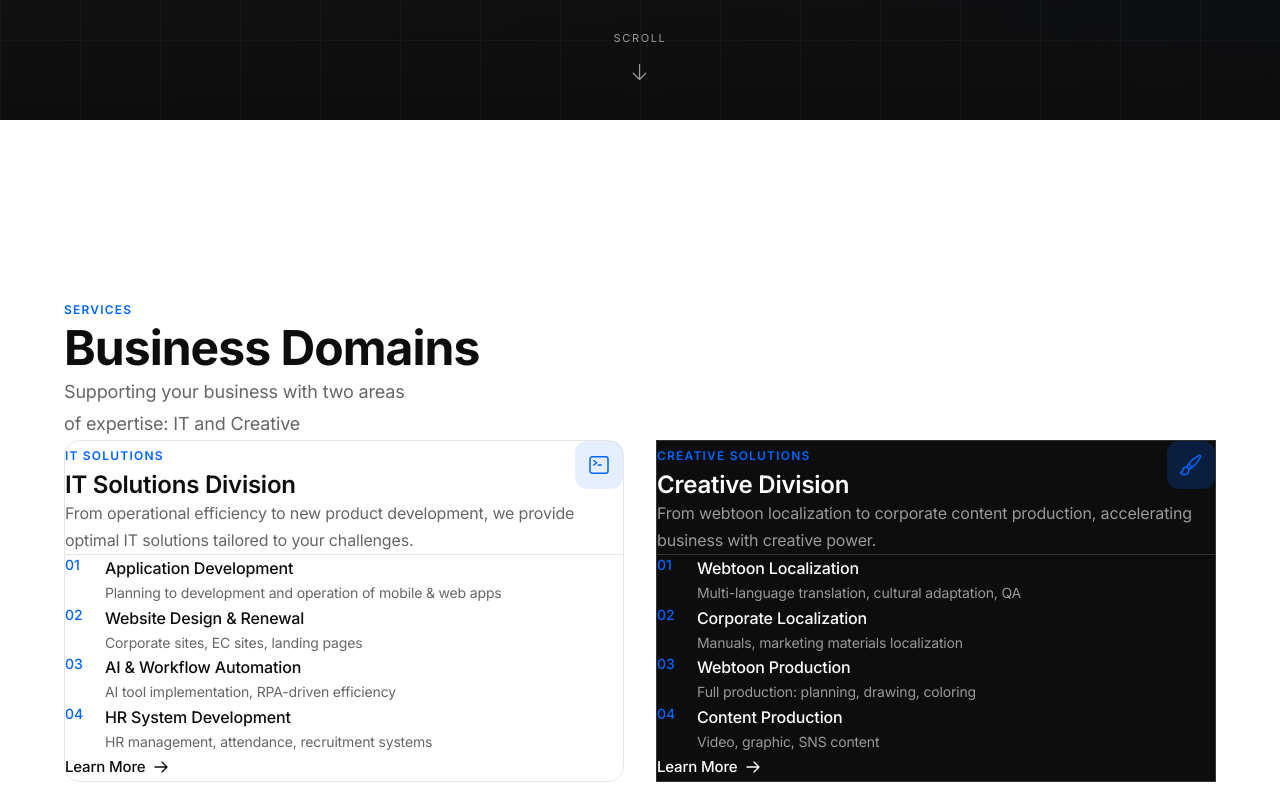
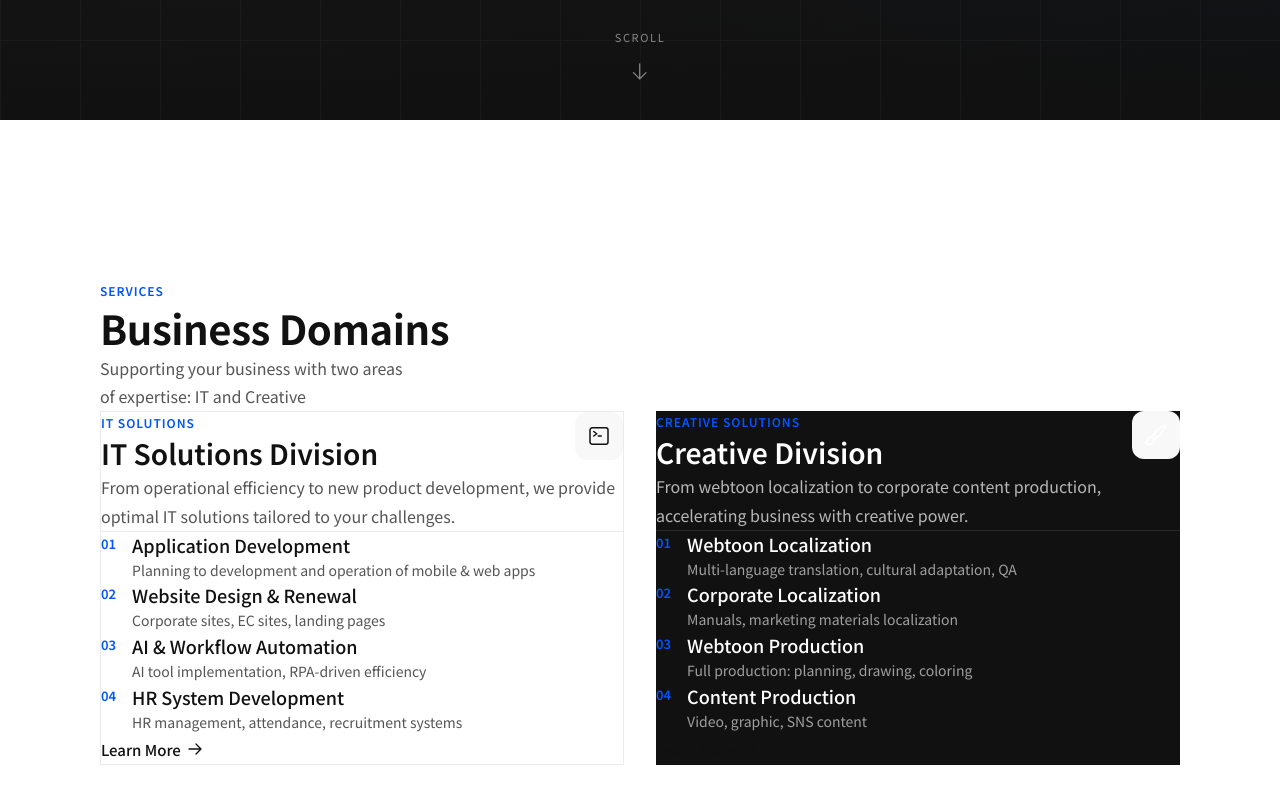
Before and after one commit to Kimschool/weavus, a Next.js app: page /en in a window 1280 px wide. Shown: the part 680-1480 px from the top of the page. Built offline with nearby package versions, Linux system fonts and the light colour scheme.

Commit message:
fix: redesign card styles for consistency
Unify card styles and layout to match Fenrir design.

Co-authored-by: Kimschool SVN <38774641+Kimschool@users.noreply.github.com>

```diff
--- a/src/app/globals.css
+++ b/src/app/globals.css
@@ -1,27 +1,23 @@
 @import "tailwindcss";
 
 @theme inline {
-  /* Fenrir-inspired Premium Design System */
+  /* Fenrir-style Premium Design System */
   --color-bg: #FFFFFF;
-  --color-bg-soft: #FAFAFA;
-  --color-bg-muted: #F5F5F5;
-  --color-bg-dark: #0D0D0D;
+  --color-bg-soft: #F8F8F8;
+  --color-bg-muted: #F0F0F0;
+  --color-bg-dark: #111111;
   --color-bg-dark-soft: #1A1A1A;
-  --color-bg-card: #FFFFFF;
 
-  --color-text: #0D0D0D;
-  --color-text-secondary: #666666;
-  --color-text-muted: #999999;
+  --color-text: #111111;
+  --color-text-secondary: #555555;
+  --color-text-muted: #888888;
   --color-text-inverse: #FFFFFF;
 
-  --color-accent: #0D0D0D;
-  --color-accent-hover: #333333;
-  --color-primary: #0066FF;
-  --color-primary-soft: #E6F0FF;
-  --color-border: #E5E5E5;
-  --color-border-dark: #333333;
+  --color-primary: #0055FF;
+  --color-border: #EBEBEB;
+  --color-border-hover: #CCCCCC;
 
-  --font-sans: var(--font-inter), var(--font-noto-sans-jp), system-ui, sans-serif;
+  --font-sans: var(--font-noto-sans-jp), var(--font-inter), system-ui, sans-serif;
 }
 
 * {
@@ -32,7 +28,6 @@
 
 html {
   scroll-behavior: smooth;
-  font-size: 16px;
 }
 
 body {
@@ -40,8 +35,7 @@ body {
   color: var(--color-text);
   -webkit-font-smoothing: antialiased;
   -moz-osx-font-smoothing: grayscale;
-  letter-spacing: -0.01em;
-  line-height: 1.7;
+  line-height: 1.8;
 }
 
 ::selection {
@@ -49,203 +43,205 @@ body {
   color: var(--color-text-inverse);
 }
 
-::-webkit-scrollbar {
-  width: 8px;
-}
-
-::-webkit-scrollbar-track {
-  background: var(--color-bg-soft);
-}
-
-::-webkit-scrollbar-thumb {
-  background: var(--color-border);
-  border-radius: 4px;
-}
-
-::-webkit-scrollbar-thumb:hover {
-  background: var(--color-text-muted);
-}
-
-/* Section spacing */
-.section-padding {
-  padding: 100px 0;
+/* Section */
+.section {
+  padding: 80px 0;
 }
 
 @media (min-width: 768px) {
-  .section-padding {
-    padding: 140px 0;
+  .section {
+    padding: 120px 0;
   }
 }
 
 @media (min-width: 1024px) {
-  .section-padding {
-    padding: 180px 0;
+  .section {
+    padding: 160px 0;
   }
 }
 
-/* Premium typography */
-.heading-xl {
-  font-size: clamp(2.5rem, 6vw, 4.5rem);
-  font-weight: 700;
-  line-height: 1.1;
-  letter-spacing: -0.03em;
+/* Container */
+.container {
+  max-width: 1200px;
+  margin: 0 auto;
+  padding: 0 20px;
 }
 
-.heading-lg {
-  font-size: clamp(2rem, 4vw, 3rem);
-  font-weight: 700;
-  line-height: 1.15;
-  letter-spacing: -0.02em;
+@media (min-width: 768px) {
+  .container {
+    padding: 0 40px;
+  }
 }
 
-.heading-md {
-  font-size: clamp(1.5rem, 3vw, 2rem);
-  font-weight: 600;
+@media (min-width: 1200px) {
+  .container {
+    padding: 0 60px;
+  }
+}
+
+/* Typography */
+.text-display {
+  font-size: 48px;
+  font-weight: 700;
   line-height: 1.2;
   letter-spacing: -0.02em;
 }
 
-.heading-sm {
-  font-size: clamp(1.125rem, 2vw, 1.5rem);
-  font-weight: 600;
+@media (min-width: 768px) {
+  .text-display {
+    font-size: 64px;
+  }
+}
+
+@media (min-width: 1024px) {
+  .text-display {
+    font-size: 80px;
+  }
+}
+
+.text-heading {
+  font-size: 32px;
+  font-weight: 700;
   line-height: 1.3;
   letter-spacing: -0.01em;
 }
 
-.body-lg {
-  font-size: 1.125rem;
+@media (min-width: 768px) {
+  .text-heading {
+    font-size: 40px;
+  }
+}
+
+.text-title {
+  font-size: 24px;
+  font-weight: 600;
+  line-height: 1.4;
+}
+
+@media (min-width: 768px) {
+  .text-title {
+    font-size: 28px;
+  }
+}
+
+.text-subtitle {
+  font-size: 18px;
+  font-weight: 500;
+  line-height: 1.5;
+}
+
+.text-body {
+  font-size: 16px;
   line-height: 1.8;
 }
 
-.body-md {
-  font-size: 1rem;
+.text-small {
+  font-size: 14px;
   line-height: 1.7;
 }
 
-.body-sm {
-  font-size: 0.875rem;
-  line-height: 1.6;
-}
-
-.label {
-  font-size: 0.75rem;
+.text-caption {
+  font-size: 12px;
   font-weight: 600;
-  letter-spacing: 0.1em;
+  letter-spacing: 0.08em;
   text-transform: uppercase;
 }
 
-/* Card styles */
+/* Buttons */
+.btn {
+  display: inline-flex;
+  align-items: center;
+  gap: 8px;
+  font-size: 15px;
+  font-weight: 500;
+  transition: all 0.25s ease;
+  cursor: pointer;
+}
+
+.btn-primary {
+  padding: 14px 28px;
+  background: var(--color-text);
+  color: var(--color-text-inverse);
+  border-radius: 6px;
+}
+
+.btn-primary:hover {
+  background: var(--color-text-secondary);
+}
+
+.btn-outline {
+  padding: 14px 28px;
+  background: transparent;
+  color: var(--color-text);
+  border: 1px solid var(--color-border);
+  border-radius: 6px;
+}
+
+.btn-outline:hover {
+  border-color: var(--color-text);
+}
+
+.btn-link {
+  padding: 0;
+  background: none;
+  color: var(--color-text);
+}
+
+.btn-link:hover {
+  color: var(--color-primary);
+}
+
+/* Cards - Fenrir style */
 .card {
-  background: var(--color-bg-card);
+  background: var(--color-bg);
   border: 1px solid var(--color-border);
-  border-radius: 16px;
-  transition: all 0.4s cubic-bezier(0.16, 1, 0.3, 1);
+  border-radius: 0;
+  transition: all 0.3s ease;
 }
 
 .card:hover {
-  border-color: var(--color-text-muted);
-  box-shadow: 0 20px 40px rgba(0, 0, 0, 0.08);
-  transform: translateY(-4px);
+  border-color: var(--color-border-hover);
+}
+
+.card-elevated {
+  background: var(--color-bg);
+  box-shadow: 0 2px 20px rgba(0, 0, 0, 0.06);
+  border-radius: 0;
+  transition: all 0.3s ease;
+}
+
+.card-elevated:hover {
+  box-shadow: 0 8px 40px rgba(0, 0, 0, 0.1);
+  transform: translateY(-2px);
 }
 
 .card-dark {
   background: var(--color-bg-dark);
-  border: 1px solid var(--color-border-dark);
   color: var(--color-text-inverse);
+  border-radius: 0;
 }
 
-.card-dark:hover {
-  border-color: var(--color-text-muted);
-  box-shadow: 0 20px 40px rgba(0, 0, 0, 0.3);
-}
-
-/* Button styles */
-.btn-primary {
-  display: inline-flex;
-  align-items: center;
-  justify-content: center;
-  gap: 8px;
-  padding: 16px 32px;
-  background: var(--color-accent);
-  color: var(--color-text-inverse);
-  font-size: 0.9375rem;
-  font-weight: 500;
-  border-radius: 100px;
-  transition: all 0.3s cubic-bezier(0.16, 1, 0.3, 1);
-  cursor: pointer;
-  border: none;
-}
-
-.btn-primary:hover {
-  background: var(--color-accent-hover);
-  transform: translateY(-2px);
-  box-shadow: 0 10px 30px rgba(0, 0, 0, 0.15);
-}
-
-.btn-secondary {
-  display: inline-flex;
-  align-items: center;
-  justify-content: center;
-  gap: 8px;
-  padding: 16px 32px;
-  background: transparent;
-  color: var(--color-text);
-  font-size: 0.9375rem;
-  font-weight: 500;
-  border: 1px solid var(--color-border);
-  border-radius: 100px;
-  transition: all 0.3s cubic-bezier(0.16, 1, 0.3, 1);
-  cursor: pointer;
-}
-
-.btn-secondary:hover {
-  border-color: var(--color-text);
-  background: var(--color-bg-soft);
-}
-
-/* Link styles */
+/* Links */
 .link-arrow {
   display: inline-flex;
   align-items: center;
-  gap: 8px;
+  gap: 6px;
+  font-size: 15px;
   font-weight: 500;
-  transition: gap 0.3s ease;
+  color: var(--color-text);
+  transition: all 0.2s ease;
+}
+
+.link-arrow svg {
+  transition: transform 0.2s ease;
 }
 
 .link-arrow:hover {
-  gap: 12px;
+  color: var(--color-primary);
 }
 
-/* Grid container */
-.container-lg {
-  max-width: 1400px;
-  margin: 0 auto;
-  padding: 0 24px;
-}
-
-@media (min-width: 768px) {
-  .container-lg {
-    padding: 0 48px;
-  }
-}
-
-@media (min-width: 1024px) {
-  .container-lg {
-    padding: 0 64px;
-  }
-}
-
-/* Animations */
-.fade-in {
-  opacity: 0;
-  transform: translateY(30px);
-  transition: opacity 0.8s cubic-bezier(0.16, 1, 0.3, 1),
-              transform 0.8s cubic-bezier(0.16, 1, 0.3, 1);
-}
-
-.fade-in.visible {
-  opacity: 1;
-  transform: translateY(0);
+.link-arrow:hover svg {
+  transform: translateX(4px);
 }
 
 /* Divider */
@@ -254,19 +250,72 @@ body {
   background: var(--color-border);
 }
 
-/* Tag/Badge */
-.tag {
-  display: inline-flex;
-  align-items: center;
-  padding: 6px 12px;
-  background: var(--color-bg-muted);
-  color: var(--color-text-secondary);
-  font-size: 0.75rem;
-  font-weight: 500;
-  border-radius: 100px;
+/* Number indicator */
+.num {
+  font-size: 13px;
+  font-weight: 600;
+  color: var(--color-primary);
+  font-feature-settings: "tnum";
 }
 
-.tag-dark {
-  background: var(--color-bg-dark-soft);
-  color: var(--color-text-inverse);
+/* Icon box */
+.icon-box {
+  width: 48px;
+  height: 48px;
+  display: flex;
+  align-items: center;
+  justify-content: center;
+  background: var(--color-bg-soft);
+  border-radius: 12px;
 }
+
+.icon-box svg {
+  width: 24px;
+  height: 24px;
+  color: var(--color-text);
+}
+
+/* Grid */
+.grid-2 {
+  display: grid;
+  grid-template-columns: 1fr;
+  gap: 24px;
+}
+
+@media (min-width: 768px) {
+  .grid-2 {
+    grid-template-columns: repeat(2, 1fr);
+    gap: 32px;
+  }
+}
+
+.grid-3 {
+  display: grid;
+  grid-template-columns: 1fr;
+  gap: 24px;
+}
+
+@media (min-width: 768px) {
+  .grid-3 {
+    grid-template-columns: repeat(2, 1fr);
+  }
+}
+
+@media (min-width: 1024px) {
+  .grid-3 {
+    grid-template-columns: repeat(3, 1fr);
+    gap: 32px;
+  }
+}
+
+/* Animations */
+.fade-up {
+  opacity: 0;
+  transform: translateY(20px);
+  transition: opacity 0.6s ease, transform 0.6s ease;
+}
+
+.fade-up.visible {
+  opacity: 1;
+  transform: translateY(0);
+}
--- a/src/components/sections/Services.tsx
+++ b/src/components/sections/Services.tsx
@@ -4,74 +4,71 @@ import { useTranslations } from "next-intl";
 import { Link } from "@/i18n/routing";
 import { motion } from "framer-motion";
 
-const itItems = ["service1", "service2", "service3", "service4"];
-const contentItems = ["service1", "service2", "service3", "service4"];
+const itServices = ["service1", "service2", "service3", "service4"];
+const contentServices = ["service1", "service2", "service3", "service4"];
 
 export default function Services() {
   const t = useTranslations("Services");
 
   return (
-    <section id="services" className="section-padding bg-bg">
-      <div className="container-lg">
-        {/* Section Header */}
+    <section id="services" className="section bg-bg">
+      <div className="container">
+        {/* Header */}
         <motion.div
-          initial={{ opacity: 0, y: 30 }}
+          initial={{ opacity: 0, y: 20 }}
           whileInView={{ opacity: 1, y: 0 }}
-          viewport={{ once: true, margin: "-100px" }}
-          transition={{ duration: 0.6 }}
-          className="mb-16 lg:mb-24"
+          viewport={{ once: true }}
+          transition={{ duration: 0.5 }}
+          className="mb-16 md:mb-24"
         >
-          <span className="label text-primary mb-4 block">{t("sectionLabel")}</span>
-          <h2 className="heading-lg mb-6">{t("title")}</h2>
-          <p className="body-lg text-text-secondary max-w-2xl whitespace-pre-line">
+          <p className="text-caption text-primary mb-4">{t("sectionLabel")}</p>
+          <h2 className="text-heading mb-6">{t("title")}</h2>
+          <p className="text-body text-text-secondary max-w-xl whitespace-pre-line">
             {t("subtitle")}
           </p>
         </motion.div>
 
-        {/* Services Grid */}
-        <div className="grid lg:grid-cols-2 gap-8">
+        {/* Cards */}
+        <div className="grid-2">
           {/* IT Solutions */}
           <motion.div
-            initial={{ opacity: 0, y: 40 }}
+            initial={{ opacity: 0, y: 30 }}
             whileInView={{ opacity: 1, y: 0 }}
-            viewport={{ once: true, margin: "-100px" }}
-            transition={{ duration: 0.6, delay: 0.1 }}
+            viewport={{ once: true }}
+            transition={{ duration: 0.5, delay: 0.1 }}
           >
-            <div className="card h-full p-8 lg:p-10 flex flex-col">
-              <div className="flex items-start justify-between gap-4 mb-6">
+            <div className="card h-full">
+              <div className="p-8 md:p-10 border-b border-border">
+                <div className="flex items-start justify-between mb-6">
                   <div>
-                  <span className="label text-primary">{t("it.title")}</span>
-                  <h3 className="heading-sm mt-2">{t("it.subtitle")}</h3>
+                    <p className="text-caption text-primary mb-3">{t("it.title")}</p>
+                    <h3 className="text-title">{t("it.subtitle")}</h3>
                   </div>
-                <div className="w-12 h-12 rounded-xl bg-primary/10 flex items-center justify-center flex-shrink-0">
-                  <svg className="w-6 h-6 text-primary" fill="none" viewBox="0 0 24 24" strokeWidth={1.5} stroke="currentColor">
+                  <div className="icon-box">
+                    <svg fill="none" viewBox="0 0 24 24" strokeWidth={1.5} stroke="currentColor">
                       <path strokeLinecap="round" strokeLinejoin="round" d="M6.75 7.5l3 2.25-3 2.25m4.5 0h3m-9 8.25h13.5A2.25 2.25 0 0021 18V6a2.25 2.25 0 00-2.25-2.25H5.25A2.25 2.25 0 003 6v12a2.25 2.25 0 002.25 2.25z" />
                     </svg>
                   </div>
                 </div>
-
-              <p className="body-md text-text-secondary mb-8">{t("it.description")}</p>
-
-              <div className="divider mb-8" />
-
-              <div className="space-y-6 flex-1">
-                {itItems.map((key, i) => (
-                  <div key={i} className="flex gap-4">
-                    <span className="text-primary font-medium text-sm w-6 flex-shrink-0">
-                      {String(i + 1).padStart(2, "0")}
-                    </span>
-                    <div>
-                      <p className="font-medium text-text mb-1">{t(`it.${key}`)}</p>
-                      <p className="body-sm text-text-secondary">{t(`it.${key}desc`)}</p>
-                    </div>
-                  </div>
-                ))}
+                <p className="text-body text-text-secondary">{t("it.description")}</p>
               </div>
 
-              <div className="pt-8 mt-auto">
-                <Link href="/services/it" className="link-arrow text-[15px] text-text hover:text-primary transition-colors">
+              <div className="p-8 md:p-10">
+                <ul className="space-y-5 mb-8">
+                  {itServices.map((key, i) => (
+                    <li key={i} className="flex gap-4">
+                      <span className="num mt-0.5">{String(i + 1).padStart(2, "0")}</span>
+                      <div>
+                        <p className="text-subtitle mb-1">{t(`it.${key}`)}</p>
+                        <p className="text-small text-text-secondary">{t(`it.${key}desc`)}</p>
+                      </div>
+                    </li>
+                  ))}
+                </ul>
+
+                <Link href="/services/it" className="link-arrow">
                   {t("it.cta")}
-                  <svg className="w-4 h-4" fill="none" viewBox="0 0 24 24" strokeWidth={2} stroke="currentColor">
+                  <svg width="16" height="16" fill="none" viewBox="0 0 24 24" strokeWidth={2} stroke="currentColor">
                     <path strokeLinecap="round" strokeLinejoin="round" d="M13.5 4.5L21 12m0 0l-7.5 7.5M21 12H3" />
                   </svg>
                 </Link>
@@ -81,46 +78,43 @@ export default function Services() {
 
           {/* Creative Solutions */}
           <motion.div
-            initial={{ opacity: 0, y: 40 }}
+            initial={{ opacity: 0, y: 30 }}
             whileInView={{ opacity: 1, y: 0 }}
-            viewport={{ once: true, margin: "-100px" }}
-            transition={{ duration: 0.6, delay: 0.2 }}
+            viewport={{ once: true }}
+            transition={{ duration: 0.5, delay: 0.2 }}
           >
-            <div className="card-dark h-full p-8 lg:p-10 flex flex-col">
-              <div className="flex items-start justify-between gap-4 mb-6">
+            <div className="card-dark h-full">
+              <div className="p-8 md:p-10 border-b border-white/10">
+                <div className="flex items-start justify-between mb-6">
                   <div>
-                  <span className="label text-primary">{t("content.title")}</span>
-                  <h3 className="heading-sm mt-2 text-text-inverse">{t("content.subtitle")}</h3>
+                    <p className="text-caption text-primary mb-3">{t("content.title")}</p>
+                    <h3 className="text-title">{t("content.subtitle")}</h3>
                   </div>
-                <div className="w-12 h-12 rounded-xl bg-primary/20 flex items-center justify-center flex-shrink-0">
-                  <svg className="w-6 h-6 text-primary" fill="none" viewBox="0 0 24 24" strokeWidth={1.5} stroke="currentColor">
+                  <div className="icon-box bg-white/10">
+                    <svg className="!text-white" fill="none" viewBox="0 0 24 24" strokeWidth={1.5} stroke="currentColor">
                       <path strokeLinecap="round" strokeLinejoin="round" d="M9.53 16.122a3 3 0 00-5.78 1.128 2.25 2.25 0 01-2.4 2.245 4.5 4.5 0 008.4-2.245c0-.399-.078-.78-.22-1.128zm0 0a15.998 15.998 0 003.388-1.62m-5.043-.025a15.994 15.994 0 011.622-3.395m3.42 3.42a15.995 15.995 0 004.764-4.648l3.876-5.814a1.151 1.151 0 00-1.597-1.597L14.146 6.32a15.996 15.996 0 00-4.649 4.763m3.42 3.42a6.776 6.776 0 00-3.42-3.42" />
                     </svg>
                   </div>
                 </div>
-
-              <p className="body-md text-text-muted mb-8">{t("content.description")}</p>
-
-              <div className="h-px bg-border-dark mb-8" />
-
-              <div className="space-y-6 flex-1">
-                {contentItems.map((key, i) => (
-                  <div key={i} className="flex gap-4">
-                    <span className="text-primary font-medium text-sm w-6 flex-shrink-0">
-                      {String(i + 1).padStart(2, "0")}
-                    </span>
-                    <div>
-                      <p className="font-medium text-text-inverse mb-1">{t(`content.${key}`)}</p>
-                      <p className="body-sm text-text-muted">{t(`content.${key}desc`)}</p>
-                    </div>
-                  </div>
-                ))}
+                <p className="text-body text-white/70">{t("content.description")}</p>
               </div>
 
-              <div className="pt-8 mt-auto">
-                <Link href="/services/content" className="link-arrow text-[15px] text-text-inverse hover:text-primary transition-colors">
+              <div className="p-8 md:p-10">
+                <ul className="space-y-5 mb-8">
+                  {contentServices.map((key, i) => (
+                    <li key={i} className="flex gap-4">
+                      <span className="num mt-0.5">{String(i + 1).padStart(2, "0")}</span>
+                      <div>
+                        <p className="text-subtitle mb-1">{t(`content.${key}`)}</p>
+                        <p className="text-small text-white/60">{t(`content.${key}desc`)}</p>
+                      </div>
+                    </li>
+                  ))}
+                </ul>
+
+                <Link href="/services/content" className="link-arrow text-white hover:text-primary">
                   {t("content.cta")}
-                  <svg className="w-4 h-4" fill="none" viewBox="0 0 24 24" strokeWidth={2} stroke="currentColor">
+                  <svg width="16" height="16" fill="none" viewBox="0 0 24 24" strokeWidth={2} stroke="currentColor">
                     <path strokeLinecap="round" strokeLinejoin="round" d="M13.5 4.5L21 12m0 0l-7.5 7.5M21 12H3" />
                   </svg>
                 </Link>
```
Lines whose indentation alone changed are shown as unchanged.
